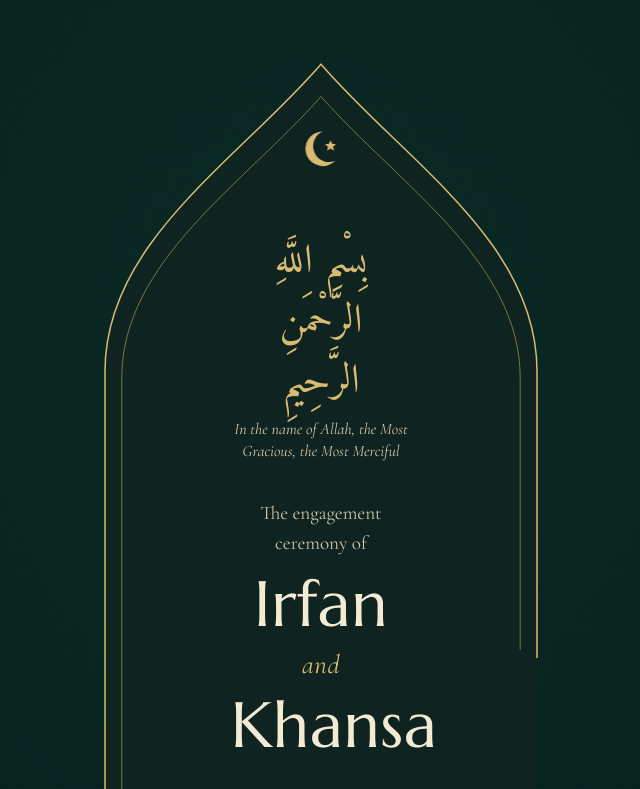
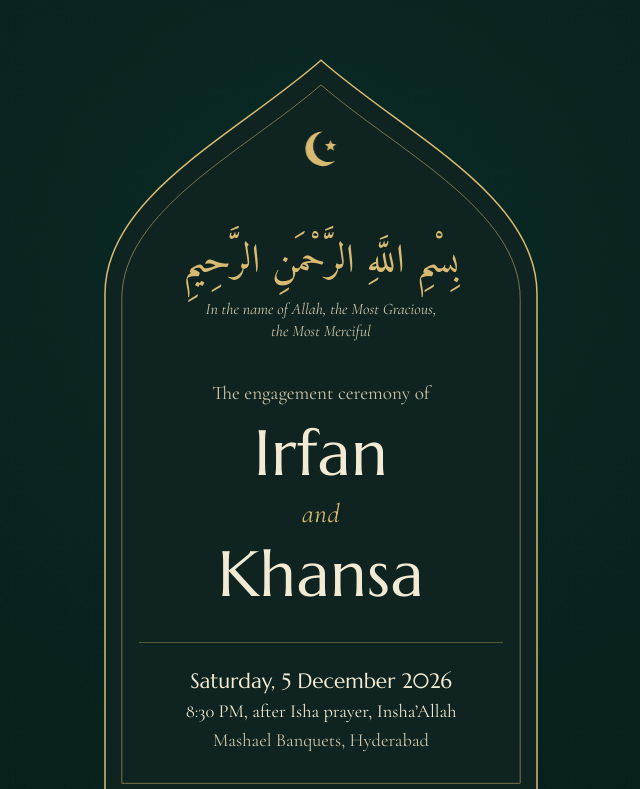
Before and after one commit to IrfanMohammed09/irfan-khansa-engagement, a plain HTML site: page index.html in a window 1280 px wide. Shown: the top 789 px of the page, without its empty margins (319-959 px from the left). Drawn offline with nearby package versions, Linux system fonts and the light colour scheme; a web font is replaced by a local one.

Commit message:
Fix hero arch collapsing on wide screens
The arch's percentage padding resolved against the full hero width,
squeezing the content into a narrow column on desktop. Size it with
viewport units and a max-width instead, and close the gap left in
the arch outline after the draw animation.

Co-Authored-By: Claude Fable 5.2 <noreply@anthropic.com>

```diff
--- a/css/styles.css
+++ b/css/styles.css
@@ -80,8 +80,6 @@ a { color: inherit; }
   background: radial-gradient(ellipse at 50% 30%, var(--night) 0%, var(--night-deep) 100%);
   color: var(--hero-ink);
   padding: 3rem 1rem 4rem;
-  display: grid;
-  place-items: center;
 }
 .hero-pattern {
   position: absolute;
@@ -93,8 +91,10 @@ a { color: inherit; }
 }
 .arch {
   position: relative;
-  width: min(100%, 30rem);
-  padding: clamp(8rem, 38%, 11.5rem) 12% 3.5rem;
+  max-width: 30rem;
+  margin: 0 auto;
+  /* Viewport units, not percentages: percentage padding here resolved wrongly in some browsers. */
+  padding: clamp(8rem, 35vw, 11.5rem) clamp(1.75rem, 11vw, 3.6rem) 3.5rem;
 }
 .arch-frame {
   position: absolute;
@@ -114,7 +114,7 @@ a { color: inherit; }
 .arch-frame .inner { stroke-width: .75; opacity: .7; }
 .finial {
   position: absolute;
-  top: clamp(3.4rem, 15%, 5rem);
+  top: clamp(3.4rem, 17vw, 5rem);
   left: 50%;
   width: 2.6rem;
   height: 2.6rem;
@@ -404,7 +404,10 @@ footer .actions { margin-top: 1.8rem; }
   .arch-content > :nth-child(3) { animation-delay: 2.0s; }
   .arch-content > :nth-child(4) { animation-delay: 2.2s; }
   .arch-content > :nth-child(5) { animation-delay: 2.5s; }
-  @keyframes draw { to { stroke-dashoffset: 0; } }
+  @keyframes draw {
+    98% { stroke-dasharray: 1; stroke-dashoffset: 0; }
+    to { stroke-dasharray: none; stroke-dashoffset: 0; }
+  }
   @keyframes rise { from { opacity: 0; } to { opacity: 1; } }
 }
 
```
